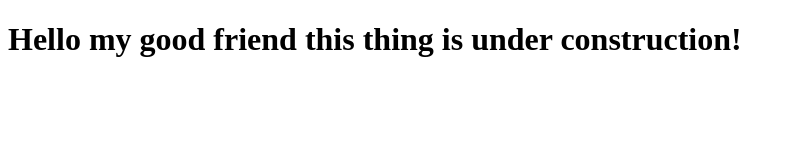
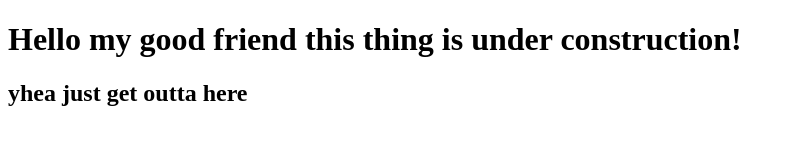
Before and after one commit to silveriss/silveriss.github.io, a plain HTML site: page index.html in a window 1280 px wide. Shown: the whole page, without its empty margins (0-794 px from the left). Drawn offline with Linux system fonts and the light colour scheme.

Commit message:
Update index.html

```diff
--- a/index.html
+++ b/index.html
@@ -8,5 +8,6 @@
 </head>
 <body>
     <h1>Hello my good friend this thing is under construction!</h1>
+    <h2>yhea just get outta here</h2>
 </body>
 </html>
```
